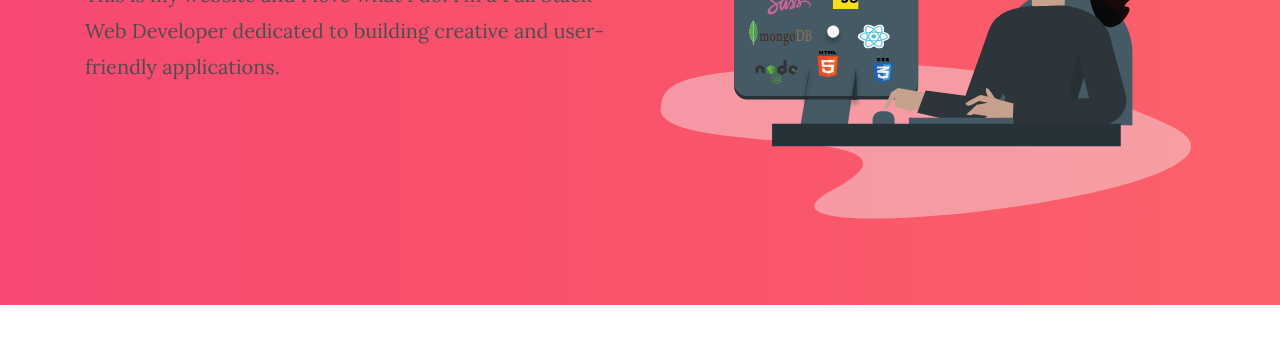
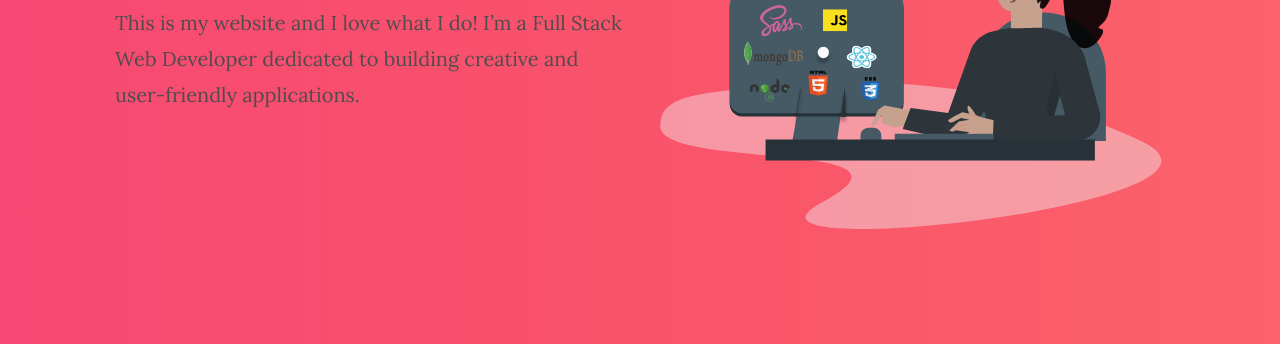
Before and after one commit to cibellem/portfolio-react, a React app: page / in a window 1280 px wide. Shown: the part 298-662 px from the top of the page. Built offline with nearby package versions, Linux system fonts and the light colour scheme; some packages are replaced by stand-ins of ours; a script that the page names is missing; a web font is replaced by a local one.

Commit message:
fixed hero

```diff
--- a/src/components/hero/index.js
+++ b/src/components/hero/index.js
@@ -5,7 +5,7 @@ import Row from "react-bootstrap/Row";
 
 function Hero() {
   return (
-    <Row id="home" className="row-shared row-to-shrink ">
+    <Row id="home" className="row-shared row-to-shrink  ">
       <Col className="col-to-shrink" lg={6} md={6} xs={12}>
         {" "}
         <h1 className="hero-header">Welcome</h1>
--- a/src/pages/home.js
+++ b/src/pages/home.js
@@ -1,5 +1,6 @@
 import React, { useState } from "react";
 import Hero from "../components/hero";
+import "./style.scss";
 
 import Container from "react-bootstrap/Container";
 import Works from "./works";
@@ -11,7 +12,7 @@ function HomePage() {
   const [darkThese, setDarkTheme] = useState("");
   return (
     <>
-      <Hero />
+      <Hero  />
       <Works />
       <About />
       <Skills />
--- a/src/pages/style.scss
+++ b/src/pages/style.scss
@@ -4,7 +4,6 @@
 // ##### Fonts #####
 $header: "Domine", serif;
 $body: "Lora", serif;
-
 // ##### Colors #####
 $tomato: #054986;
 $black: #000000;
@@ -89,7 +88,7 @@ div.brackets a:hover:after {
   padding-bottom: 5%;
 }
 #home {
-  padding: 60px 0px;
+  padding: 90px 30px;
 }
 .hero-text {
   font-family: $body;
```
